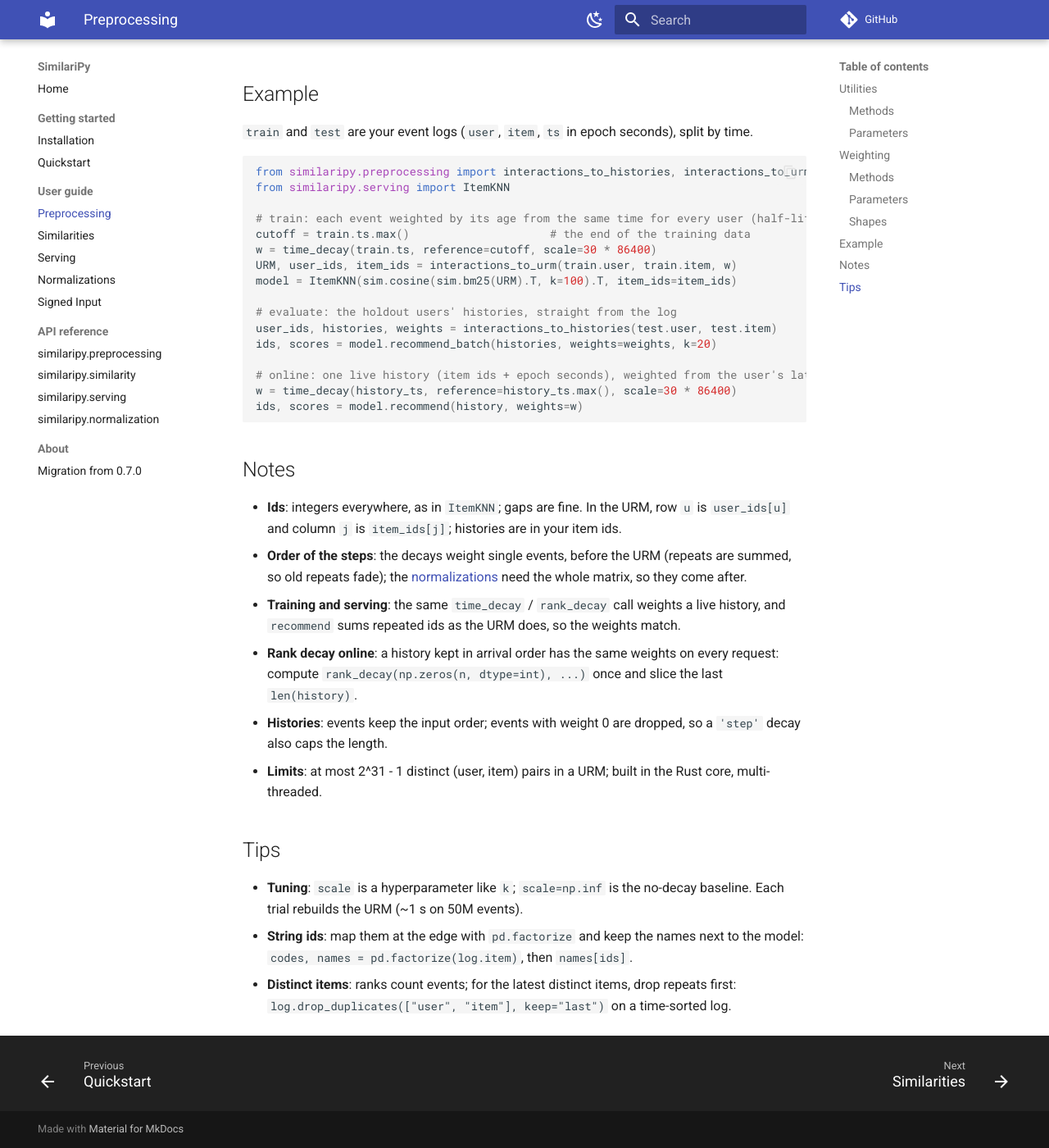
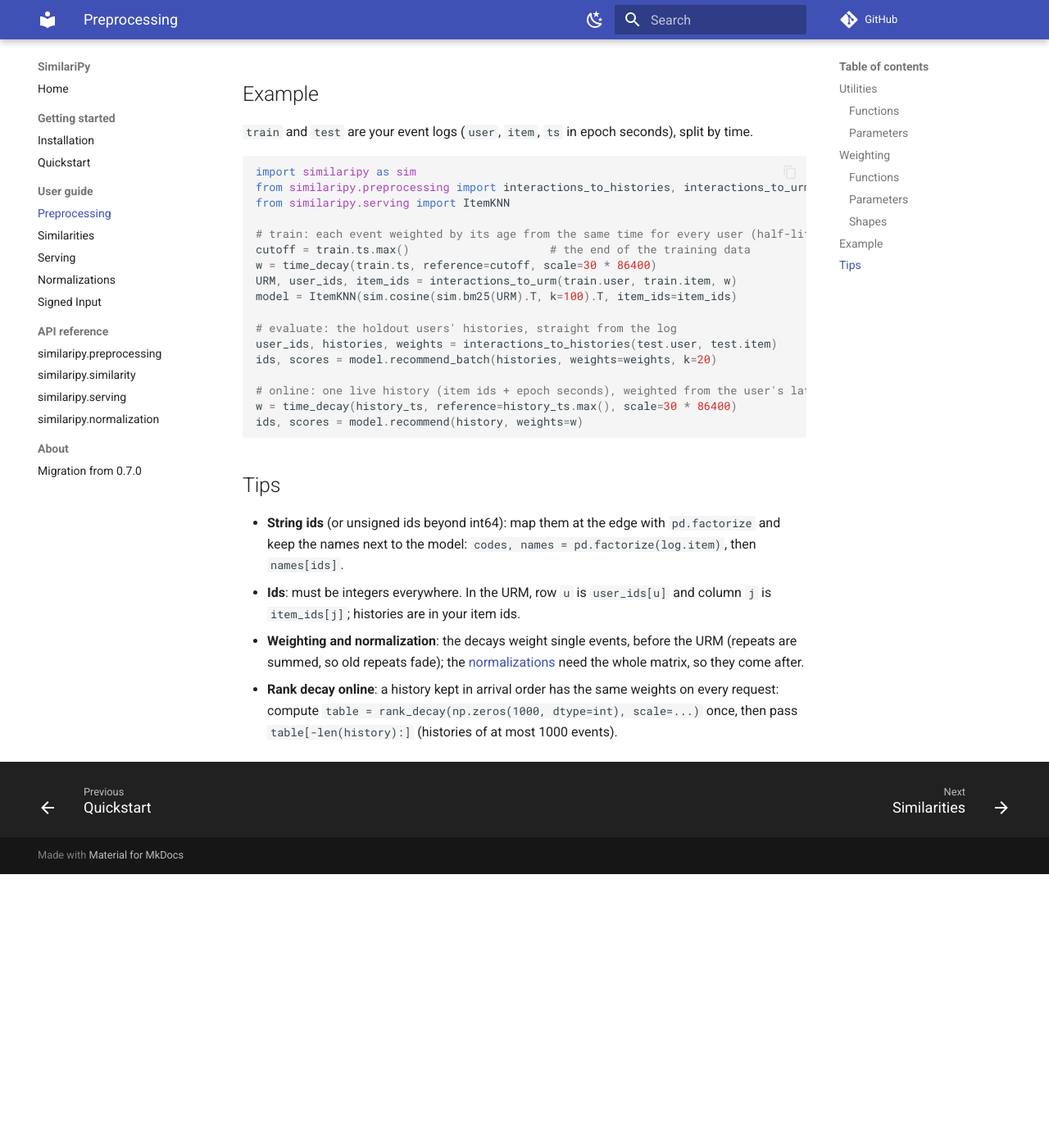
Before and after one commit to bogliosimone/similaripy, an MkDocs documentation site: the page built from docs/preprocessing.md, in a window 1280 px wide and 1400 px high, scrolled down 3104 px. Shown: the whole window at 82% size. Built offline with MkDocs 1.6.1 and Material for MkDocs 9.7.7, drawn with Linux system fonts in a browser that asks for light colours; comment, search, counter and statistics services are not loaded; after the commit the page ends 4170 px from its top, so only the background shows below that; some of the changed text lies outside the part shown.

Commit message:
Docs: Preprocessing page per part (Functions + Parameters), Tips
Simone's refactor (Utilities and Weighting each with their functions and
parameters, Notes folded into Tips) plus: "Functions" headings, the
example imports similaripy, tip wording, the online rank-decay table as
a tip, unsigned ids beyond int64 in the factorize tip.

````diff
--- a/docs/preprocessing.md
+++ b/docs/preprocessing.md
@@ -11,7 +11,7 @@
 
 ## Utilities
 
-### Methods
+### Functions
 
 | Function | Description |
 |----------|-------------|
@@ -47,7 +47,7 @@
 
 ## Weighting
 
-### Methods
+### Functions
 
 | Function | Description |
 |----------|-------------|
@@ -77,7 +77,6 @@
 | `shape` | The decay curve (see [Shapes](#shapes)). *(default: `'exponential'`)* |
 | `exponent` | The power-law `p`, for `shape='power'` only. *(default: `1`)* |
 
-
 ### Shapes
 
 | Shape | Weight | `scale` is |
@@ -92,6 +91,7 @@
 `train` and `test` are your event logs (`user`, `item`, `ts` in epoch seconds), split by time.
 
 ```python
+import similaripy as sim
 from similaripy.preprocessing import interactions_to_histories, interactions_to_urm, time_decay
 from similaripy.serving import ItemKNN
 
@@ -110,17 +110,9 @@
 ids, scores = model.recommend(history, weights=w)
 ```
 
-## Notes
-
-- **Ids**: integers everywhere, as in `ItemKNN`; gaps are fine. In the URM, row `u` is `user_ids[u]` and column `j` is `item_ids[j]`; histories are in your item ids.
-- **Order of the steps**: the decays weight single events, before the URM (repeats are summed, so old repeats fade); the [normalizations](normalization.md) need the whole matrix, so they come after.
-- **Training and serving**: the same `time_decay` / `rank_decay` call weights a live history, and `recommend` sums repeated ids as the URM does, so the weights match.
-- **Rank decay online**: a history kept in arrival order has the same weights on every request: compute `rank_decay(np.zeros(n, dtype=int), ...)` once and slice the last `len(history)`.
-- **Histories**: events keep the input order; events with weight 0 are dropped, so a `'step'` decay also caps the length.
-- **Limits**: at most 2^31 - 1 distinct (user, item) pairs in a URM; built in the Rust core, multi-threaded.
-
 ## Tips
 
-- **Tuning**: `scale` is a hyperparameter like `k`; `scale=np.inf` is the no-decay baseline. Each trial rebuilds the URM (~1 s on 50M events).
-- **String ids**: map them at the edge with `pd.factorize` and keep the names next to the model: `codes, names = pd.factorize(log.item)`, then `names[ids]`.
-- **Distinct items**: ranks count events; for the latest distinct items, drop repeats first: `log.drop_duplicates(["user", "item"], keep="last")` on a time-sorted log.
+- **String ids** (or unsigned ids beyond int64): map them at the edge with `pd.factorize` and keep the names next to the model: `codes, names = pd.factorize(log.item)`, then `names[ids]`.
+- **Ids**: must be integers everywhere. In the URM, row `u` is `user_ids[u]` and column `j` is `item_ids[j]`; histories are in your item ids.
+- **Weighting and normalization**: the decays weight single events, before the URM (repeats are summed, so old repeats fade); the [normalizations](normalization.md) need the whole matrix, so they come after.
+- **Rank decay online**: a history kept in arrival order has the same weights on every request: compute `table = rank_decay(np.zeros(1000, dtype=int), scale=...)` once, then pass `table[-len(history):]` (histories of at most 1000 events).
````
